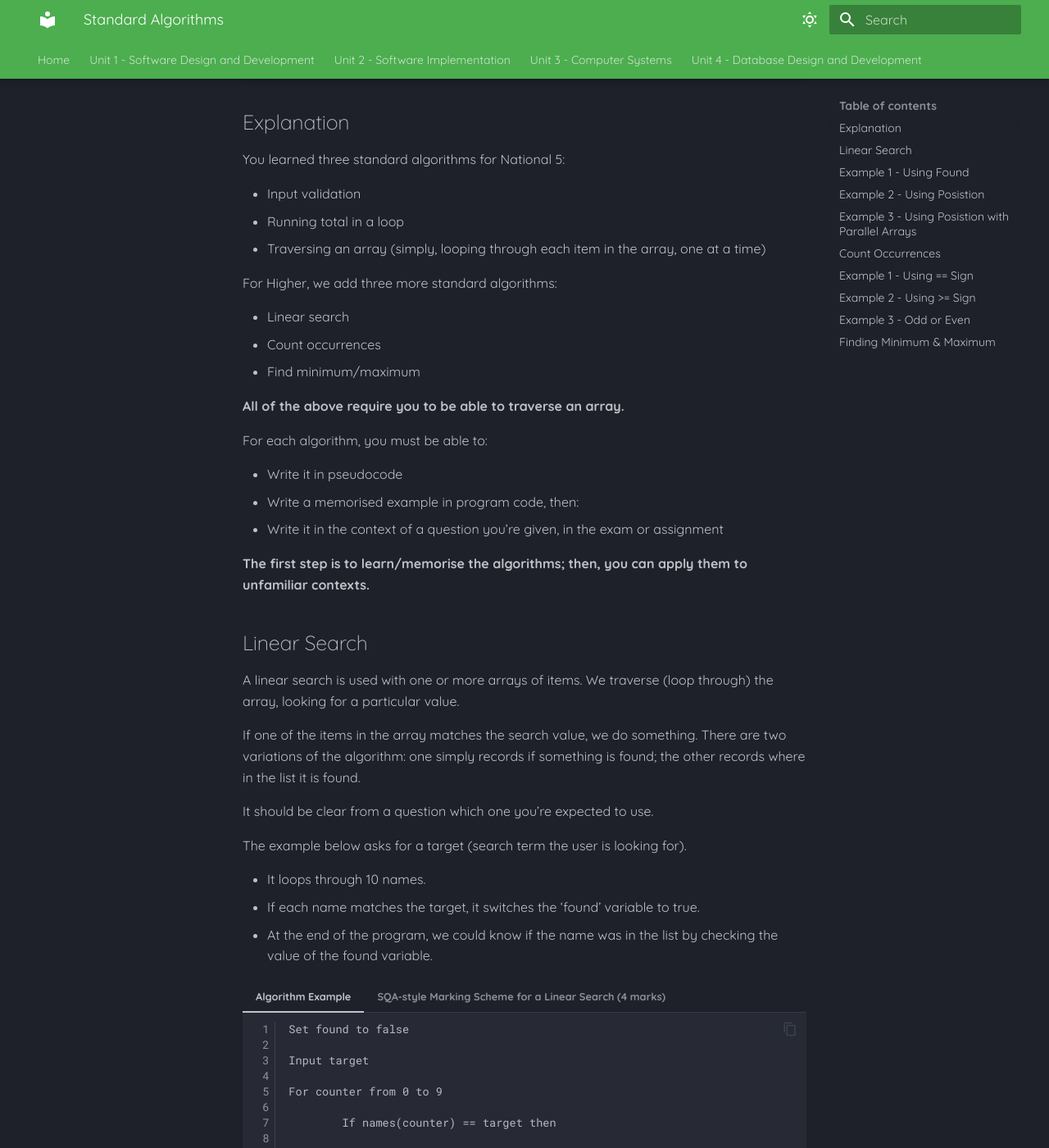
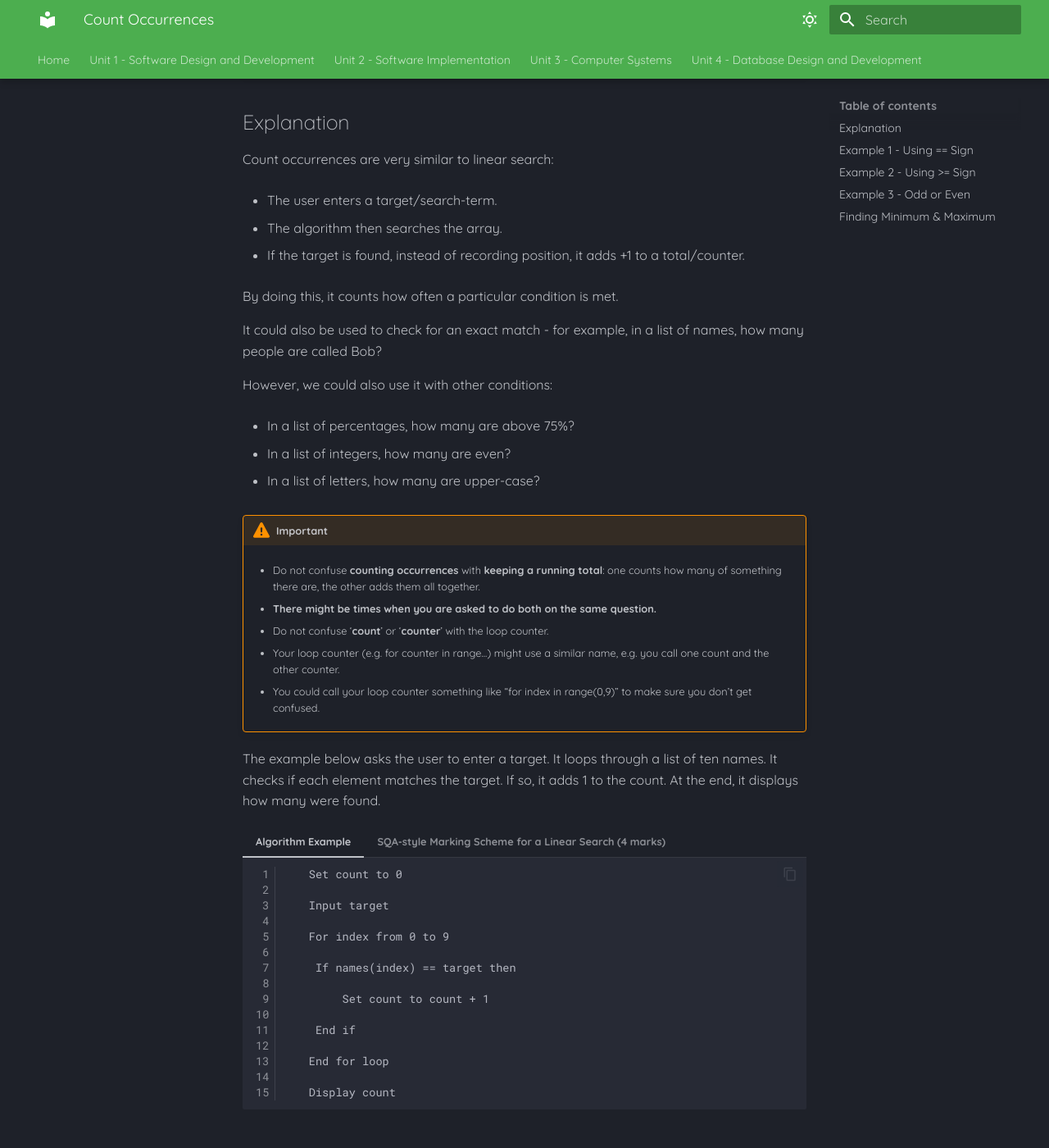
Before and after one commit to Mr-Wood-CS/Higher-Computing-Science-MD-Files, an MkDocs documentation site: the page built from docs/SI/09-Standard-Algorithms-Count-Occurrences.md, in a window 1280 px wide and 1400 px high, scrolled down 220 px. Shown: the whole window at 82% size. Built offline with MkDocs 1.6.1 and Material for MkDocs 9.7.7, drawn with Linux system fonts in a browser that asks for light colours; some of the changed text lies outside the part shown.

Commit message:
Update 09-Standard-Algorithms-Count-Occurrences.md

````diff
--- a/docs/SI/09-Standard-Algorithms-Count-Occurrences.md
+++ b/docs/SI/09-Standard-Algorithms-Count-Occurrences.md
@@ -1,178 +1,10 @@
-# Standard Algorithms
+# Count Occurrences
 
 !!! info "What you need to know"
 
 	You must be able to describe, exemplify and implement arrays of records
 
 ## Explanation
-
-You learned three standard algorithms for National 5:
-
-* Input validation
-* Running total in a loop
-* Traversing an array (simply, looping through each item in the array, one at a time)
-
-For Higher, we add three more standard algorithms:
-
-* Linear search
-* Count occurrences
-* Find minimum/maximum
-
-__All of the above require you to be able to traverse an array.__
-
-For each algorithm, you must be able to:
-
-* Write it in pseudocode
-* Write a memorised example in program code, then:
-* Write it in the context of a question you’re given, in the exam or assignment
-
-__The first step is to learn/memorise the algorithms; then, you can apply them to unfamiliar contexts.__
-
-## Linear Search
-
-A linear search is used with one or more arrays of items. We traverse (loop through) the array, looking for a particular value.
-
-If one of the items in the array matches the search value, we do something.
-There are two variations of the algorithm: one simply records if something is found; the other records where in the list it is found.
-
-It should be clear from a question which one you’re expected to use.
-
-The example below asks for a target (search term the user is looking for).
-
-* It loops through 10 names.
-* If each name matches the target, it switches the ‘found’ variable to true.
-* At the end of the program, we could know if the name was in the list by checking the value of the found variable.
-
-=== "__Algorithm Example__"
-
-    ``` pseudocode linenums="1"
-	Set found to false
-
-	Input target
-
-  	For counter from 0 to 9
-
-    		If names(counter) == target then
-
-			Set found to true
-
-		End if
-
-	End for loop
-    ```
-
-=== "__SQA-style Marking Scheme for a Linear Search (4 marks)__"
-
-    * Initialise the variable (__1 mark__)
-
-    * Loop through the elements of the array (__1 mark__)
-
-    * Check if the element matches target (__1 mark__)
-
-    * Set variable to true (__1 mark__)
-
-    The final mark in the example (__setting the variable to true__) might be replaced with something else, depending on the question.
-
-    For example, you might be asked to find the position of the element.
-
-
-
-
-## Example 1 - Using Found
-
-=== "Python"
-
-	``` python linenums="1"
-		# An array of seven names
-		names = ["Dopey", "Grumpy", "Doc", "Bashful", "Sneezy", "Sleepy", "Happy"]
-
-		target = input("Enter a name to look for")
-		found = False
-
-		# Loop through each item
-		for counter in range(0,7):
-		  # Check each item against the target
-		  if names[counter] == target:
-		    found = True
-
-		# Is the target in the list?
-		print("Item was found:", found)
-
-	```
-
-=== "Explanation"
-
-    This program contains a list of names. It asks the user to enter a search target. Then it searches the list of names to see if any of them match the target.
-
-    If they do, it confirms that the target was found.
-
-    At the end of the program, the console should show a message confirming whether the target was in the list.
-
-## Example 2 - Using Posistion
-
-=== "Python"
-
-	``` python linenums="1"
-		# An array of seven names
-		names = ["Dopey", "Grumpy", "Doc", "Bashful", "Sneezy", "Sleepy", "Happy"]
-
-		target = input("Enter a name to look for")
-		position = -1
-
-		# Loop through each item
-		for counter in range(0,7):
-		  # Check each item against the target
-		  if names[counter] == target:
-		    position = counter
-
-		# Is the target in the list?
-		print("Item was found at position:", position)
-	```
-
-=== "Explanation"
-
-    Sometimes, we want to know the position of an element in the array - for instance, the target was found at position 5. This example uses the same basic program as the one above, but instead of reporting whether the name is found, it reports its position.
-
-    We set the starting position to -1. This is because it isn’t possible to be at position -1 in the array. That way, we know that anything other than -1 must mean the item was found, so the position was changed.
-
-    __If, at the end of the program, the value of position was still -1, we would know that the target hadn’t been found.__
-
-## Example 3 - Using Posistion with Parallel Arrays
-
-=== "Python"
-
-	``` python linenums="1"
-	# An array of pupil names, and a *parallel* array of marks
-	pupils = ["Bob", "Bart", "Krusty", "Mel", "Lisa"]
-	marks = [10, 2, 1, 8, 9]
-
-	# Ask for a person's name, and print their mark
-	target_name = input("Please enter a name:")
-	position = -1
-
-	# Loop through names
-	for counter in range(0, 5):
-	  if pupils[counter] == target_name:
-	    position = counter
-
-	# If we found their name at [position], their mark must also be there
-	their_mark = marks[position]
-
-	```
-
-=== "Explanation"
-
-    This program has two arrays: one of pupil names, and one of marks.
-
-    Both arrays have the same number of elements.
-
-    Looking at a name, we can find their mark by going to the corresponding element in the marks array (so the third name corresponds to the third mark).
-
-    The program asks for a target name.
-
-    It loops through the first array, and finds the position where that name is in the list. Later, we can find the corresponding mark, because if the name was found at pupils[position], their mark must be stored at marks[position].
-
-## Count Occurrences
 
 Count occurrences are very similar to linear search:
 
@@ -205,10 +37,6 @@ However, we could also use it with other conditions:
     * Your loop counter (e.g. for counter in range...) might use a similar name, e.g. you call one count and the other counter.
 
     * You could call your loop counter something like “for index in range(0,9)”  to make sure you don’t get confused.
-
-Like a linear search, count occurrences depends on traversing an array.
-
-There is an if statement inside the array that checks if the element meets the condition and adds +1 to the counter/total if so.
 
 The example below  asks the user to enter a target. It loops through a list of ten names. It checks if each element matches the target. If so, it adds 1 to the count. At the end, it displays how many were found.
 
````
